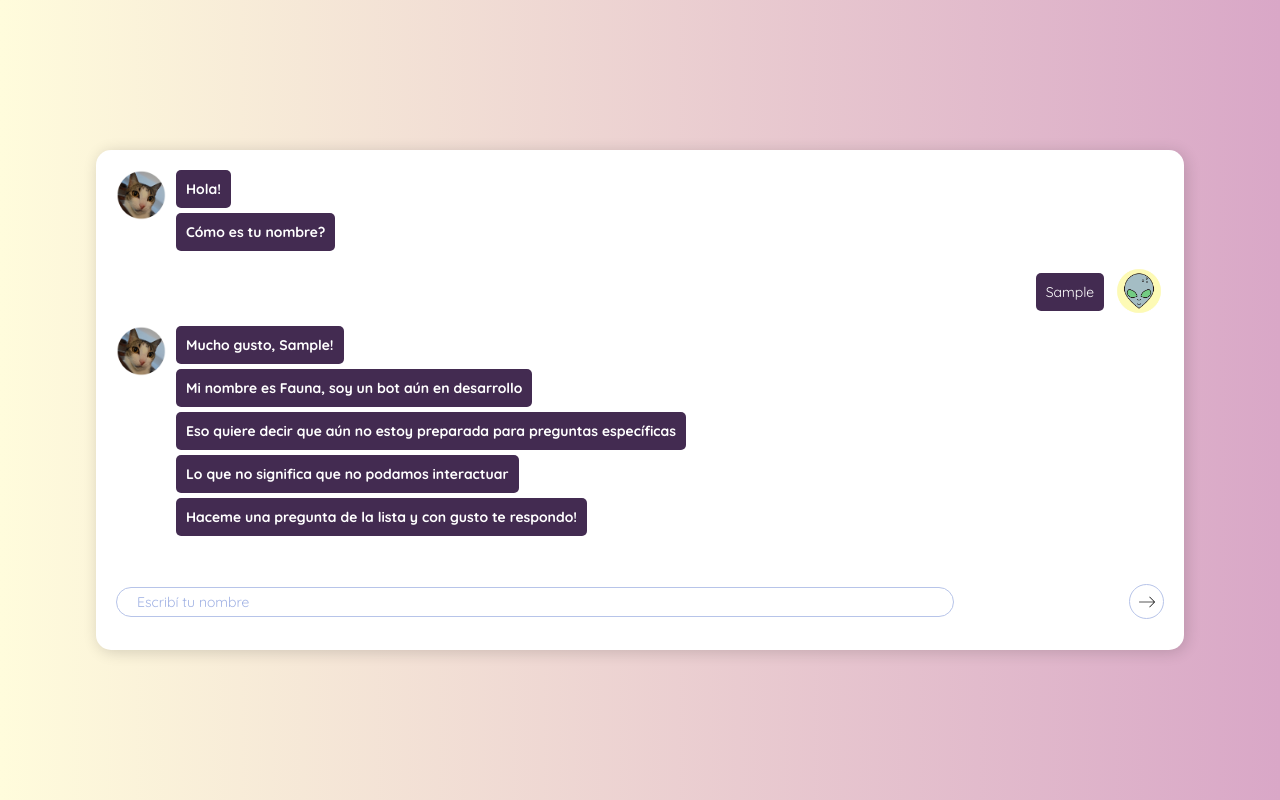
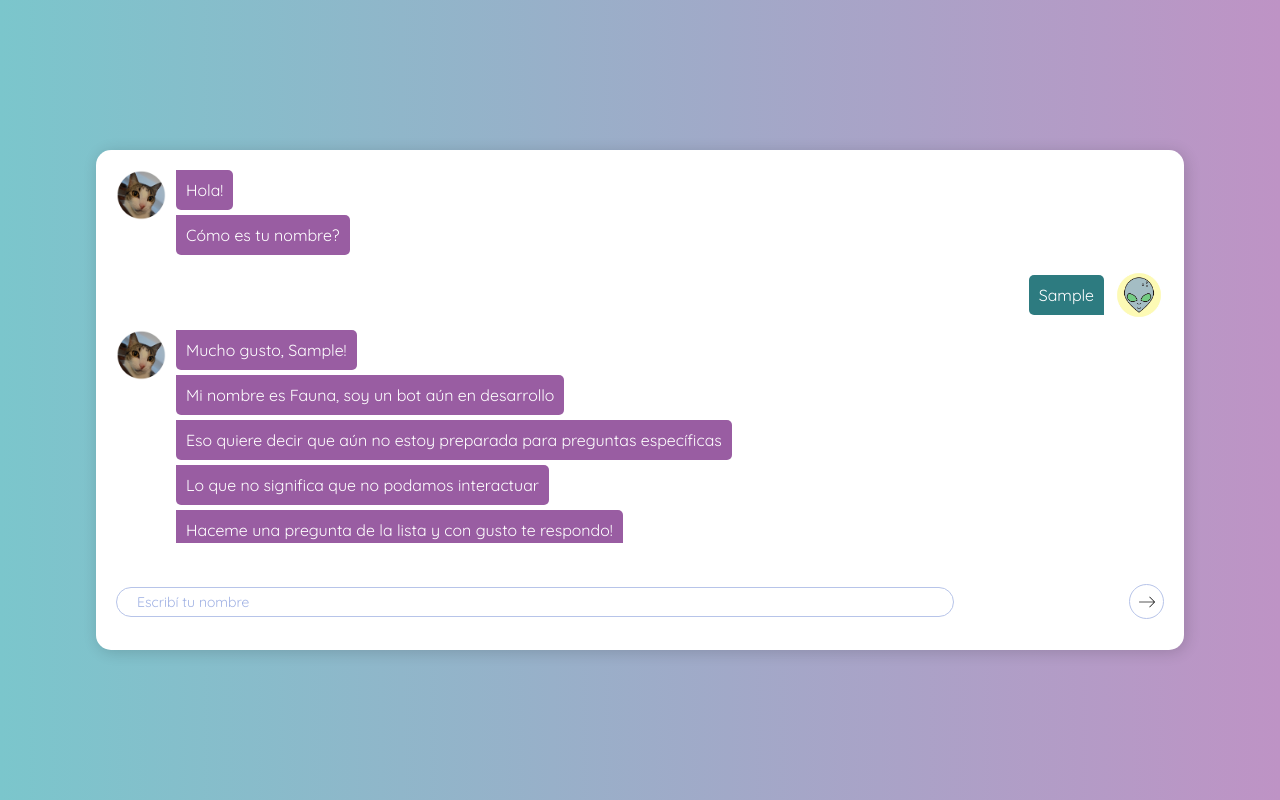
Before and after one commit to limandi/Faunabot, a React (Create React App) app: page /chat in a window 1280 px wide. Both pictures are taken after typing "Sample" into the empty fields and a click on the button 1146 px from the left and 601 px from the top of the page. Built offline with nearby package versions, Linux system fonts and the light colour scheme.

Commit message:
interaciones caasi ok

```diff
--- /dev/null
+++ b/src/data/Actions.js
@@ -0,0 +1,25 @@
+export let doing = [
+    {
+        msg: [ 'Estaba calentando mi lomito en la estufa 🔥' ]
+    },
+    {
+        msg: [ 'ZzZzZz', 'Me aburro!' ]
+    },
+    {
+        msg: [ 'Juego con una gomita de pelo de mi esclava!', 'No son increíbles? 🙀 ' ]
+    },
+
+ ];
+
+ export let aboutMe = [
+    {
+        msg: [ 'Nadie sabe de donde vengo, simplemente aparecí 🛸' ]
+    },
+    {
+        msg: [ 'Me encantan los vegetales!', 'Algunas veces robo espinaca', 'Otras veces como algunas hojitas de las platas del patio','shhh 🤫' ]
+    },
+    {
+        msg: [ 'Mi pasatiempo favorito es arañar zapatos!' ]
+    },
+
+ ];
--- a/src/index.css
+++ b/src/index.css
@@ -3,9 +3,9 @@ body {
   font-family: 'Quicksand';
   -webkit-font-smoothing: antialiased;
   -moz-osx-font-smoothing: grayscale;
-  background: #d9a7c7;  /* fallback for old browsers */
-background: -webkit-linear-gradient(to right, #fffcdc, #d9a7c7);  /* Chrome 10-25, Safari 5.1-6 */
-background: linear-gradient(to right, #fffcdc, #d9a7c7); /* W3C, IE 10+/ Edge, Firefox 16+, Chrome 26+, Opera 12+, Safari 7+ */
+  background: #BE93C5;  /* fallback for old browsers */
+  background: -webkit-linear-gradient(to right, #7BC6CC, #BE93C5);  /* Chrome 10-25, Safari 5.1-6 */
+  background: linear-gradient(to right, #7BC6CC, #BE93C5); /* W3C, IE 10+/ Edge, Firefox 16+, Chrome 26+, Opera 12+, Safari 7+ */
 
 }
 
--- a/src/pages/Chat/Catitem/Catitem.css
+++ b/src/pages/Chat/Catitem/Catitem.css
@@ -17,12 +17,11 @@
 
 .cat-item-container label {
     margin: 0 0 5px 10px;
-    font-size: 14px;
+    font-size: 16px;
     color: #fff;
-    background: #432b51;
+    background: #995DA2;
     padding: 10px;
-    border-radius: 5px;
+    border-radius: 0 5px 5px 5px;
     width: fit-content;
-    font-weight: bold;
     box-sizing: border-box;
 }
--- a/src/pages/Chat/Chat.js
+++ b/src/pages/Chat/Chat.js
@@ -4,12 +4,16 @@ import CatItem from '../Chat/Catitem/Catitem';
 import UserItem from './UserItem/UserItem';
 import InputChat from './InputChat/InputChat';
 import Select from './Select/Select';
+import { doing, aboutMe  } from '../../data/Actions';
+import Fade from 'react-reveal'
 
 const Chat = () => {
 
     let idCounter = 0;
 
     const [ msg, setMsg ] = useState({});
+
+    const [ openSelect, setOpenSelect ] = useState(false);
 
     const [ chat, setChat ] = useState([
 
@@ -45,7 +49,7 @@ const Chat = () => {
         if(chat.length === 2){
             setTimeout(() => firstResponse(msg.msg), 500);
             setMsg({ ...msg, msg:''});
-           /* setTimeout(() => setOpenSelect(true), 600); */
+            setTimeout(() => setOpenSelect(true), 600);
         }
     },[chat] );
 
@@ -64,8 +68,47 @@ const Chat = () => {
         setChat([ ...chat, msg ])
     };
 
-    console.log('chat:', chat);
-    console.log('msg:', msg);
+    let options = [
+    {
+        id: 'Qué haces?',
+        text: 'Qué haces?',
+    },
+    /*
+    {
+        id: 'Mandame un meme',
+        text: 'Mandame un meme',
+    },*/
+    {
+        id: 'Contame sobre vos',
+        text: 'Contame sobre vos',
+    },
+];
+
+const [ interactions, setInteractions ] =useState([]);
+
+function handleSelectedOptions(value) {
+
+    let result;
+
+    switch(value){
+        case 'Qué haces?':
+            result = doing[Math.floor(Math.random() * doing.length)]
+            if(result) {
+                setInteractions([ ...interactions, result.msg ])
+            }
+            break;
+
+            case 'Contame sobre vos':
+                result = aboutMe[Math.floor(Math.random() * aboutMe.length)]
+                if(result){
+                    setInteractions([ ...interactions, result.msg ])
+                }
+                break;
+
+            default:
+                console.log('No hay valores');
+    }
+}
 
 
     return(
@@ -88,7 +131,15 @@ const Chat = () => {
                         text={message.msg} />
 
                         )}
-                        <Select/>
+                        { openSelect &&
+                        <Fade right>
+
+                        <Select
+                        handleSelectedOptions={handleSelectedOptions}
+                        options={options} />
+                        </Fade>
+                        }
+
                      </div>
                     </div>
                     <div className='chatbot-chat-container-input'>
--- a/src/pages/Chat/Select/Select.css
+++ b/src/pages/Chat/Select/Select.css
@@ -6,7 +6,7 @@
 .selector-content{
     width: 80%;
     height: fit-content;
-    background: #FCF3CF;
+    background: #7BC6CC;
     border-radius: 5px;
     box-sizing: border-box;
     display: flex;
@@ -15,13 +15,12 @@
 }
 
 .selector-options label{
-    background: #F7DC6F;
+    background:#2D7B80;
     width: 90%;
     box-sizing: border-box;
     border-radius: 5px;
     color: #fff;
-    font-size: 14px;
-    font-weight: bold;
+    font-size: 16px;
     font-family: 'Quicksand';
     cursor: pointer;
     display: flex;
@@ -33,6 +32,6 @@
 }
 
 .selector-options label:hover{
-    background: #F39C12;
+    background: #156066;
 
 }
--- a/src/pages/Chat/Select/Select.jsx
+++ b/src/pages/Chat/Select/Select.jsx
@@ -1,15 +1,18 @@
 import React from 'react';
 import './Select.css';
 
-const Select = () => {
+const Select = ({ options, handleSelectedOptions }) => {
     return (
         <div className='selector-content'>
             <div className='selector-container'>
-                <div className='selector-options'>
-                <label> Opcion 1 </label>
-                <label> Opcion 2 </label>
-                <label> Opcion 3 </label>
-                </div>
+                { options.map(op =>
+                    <div
+                    onClick={ (e) => handleSelectedOptions(op.id)}
+                     key={op.id} className='selector-options'>
+                    <label> {op.text} </label>
+                    </div>
+                    ) }
+
             </div>
         </div>
 
--- a/src/pages/Chat/UserItem/UserItem.css
+++ b/src/pages/Chat/UserItem/UserItem.css
@@ -8,12 +8,11 @@
 }
 
 .user-item-container label{
-    font-size: 14px;
+    font-size: 16px;
     color: #ffff;
-    border-radius: 5px;
-    background: #432b51;
+    border-radius: 5px 5px 0 5px;
+    background: #2D7B80;
     width: fit-content;
-    font-weight: bold;
     font-weight: normal;
     box-sizing: border-box;
     padding: 10px;
```
